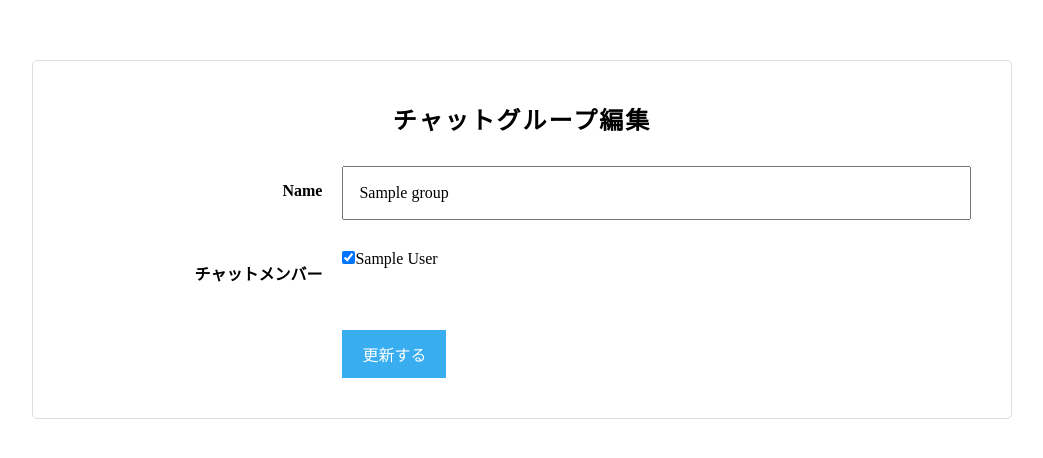
After one commit to youhey0710/chat-space, a Rails app: page /groups/1/edit in a window 1280 px wide. The commit adds this page. Shown: the top 458 px of the page, without its empty margins (118-1161 px from the left). Run offline with Rails 7, Linux system fonts and the light colour scheme; a user stored in the database is signed in; tables that the repository leaves empty hold one stand-in row (values such as "Sample post"); style sheets or scripts are compiled from the project's sources; some libraries are stand-ins or nearby versions.

Commit message:
グループ機能の作成

```diff
--- /dev/null
+++ b/app/assets/stylesheets/_group.scss
@@ -0,0 +1,107 @@
+h1 {
+  letter-spacing: 2px;
+  font-size: 24px;
+  font-weight: bold;
+  text-align: center;
+}
+h2 {
+  margin-bottom: 10px;
+  color: #f05050;
+  font-size: 14px;
+}
+
+ul {
+  margin: 0;
+  padding: 0;
+  list-style: none;
+}
+
+li {
+  margin: 0;
+  padding: 0;
+  font-size: 13px;
+}
+
+
+
+.chat-group-form {
+  width: 980px;
+  margin: 60px auto;
+  padding: 40px;
+  background-color: #fff;
+  border: 1px solid #ddd;
+  border-radius: 5px;
+  box-sizing: border-box;
+  &__errors {
+    margin: 30px 0;
+    padding: 20px 40px;
+    border: 1px solid #ddd;
+    border-radius: 2px;
+    text-align: center;
+  }
+  &__label {
+    display: block;
+    line-height: 50px;
+    font-weight: bold;
+    text-align: right;
+  }
+  &__input {
+    float: left;
+    width: 100%;
+    line-height: 30px;
+    padding: 10px 15px;
+    box-sizing: border-box;
+  }
+  &__action-btn {
+    display: inline-block;
+    padding: 12px 20px;
+    color: #fff;
+    background-color: #38aef0;
+    border: 0;
+  }
+  &__field {
+    margin-top: 30px;
+    &:after {
+      content: "";
+      clear: both;
+      display: block;
+    }
+    &--left {
+      float: left;
+      width: 30%;
+      padding-right: 20px;
+      padding-left: 20px;
+      box-sizing: border-box;
+    }
+    &--right {
+      float: right;
+      width: 70%;
+    }
+  }
+}
+
+.chat-group-user {
+  padding: 0 15px;
+  line-height: 50px;
+  font-size: 14px;
+  border-bottom: 1px solid #ddd;
+  &:after {
+    content: "";
+    clear: both;
+    display: block;
+  }
+  &__name {
+    float: left;
+  }
+  &__btn {
+    float: right;
+    display: inline-block;
+    cursor: pointer;
+    &--add {
+      color: #38aef0;
+    }
+    &--remove {
+      color: #f05050;
+    }
+  }
+}
--- a/app/assets/stylesheets/application.scss
+++ b/app/assets/stylesheets/application.scss
@@ -5,6 +5,7 @@
 @import "./font-awesome";
 @import "modules/user";
 @import "modules/flash";
+@import "./group";
 
 .side-bar_user-name{
   width:300px;
--- /dev/null
+++ b/app/controllers/groups_controller.rb
@@ -0,0 +1,37 @@
+class GroupsController < ApplicationController
+  def index
+  end
+
+  def new
+    @group = Group.new
+    @group.users << current_user
+  end
+
+  def create
+    @group = Group.new(group_params)
+    if @group.save
+      redirect_to root_path, notice: 'グループを作成しました'
+    else
+      render :new
+    end
+  end
+
+  def edit
+    @group = Group.find(params[:id])
+  end
+
+  def update
+    @group = Group.find(params[:id])
+    if @group.update(group_params)
+      redirect_to root_path, notice: 'グループを更新しました'
+    else
+      render :edit
+    end
+  end
+
+  private
+  def group_params
+    params.require(:group).permit(:name, user_ids: [])
+  end
+
+end
--- /dev/null
+++ b/app/models/group.rb
@@ -0,0 +1,5 @@
+class Group < ApplicationRecord
+  has_many :group_users
+  has_many :users, through: :group_users
+  validates :name, presence: true, uniqueness: true
+end
--- /dev/null
+++ b/app/models/group_user.rb
@@ -0,0 +1,4 @@
+class GroupUser < ApplicationRecord
+  belongs_to :group
+  belongs_to :user
+end
--- a/app/models/user.rb
+++ b/app/models/user.rb
@@ -3,4 +3,7 @@ class User < ApplicationRecord
   # :confirmable, :lockable, :timeoutable, :trackable and :omniauthable
   devise :database_authenticatable, :registerable,
          :recoverable, :rememberable, :validatable
+
+  has_many :group_users
+  has_many :groups, through: :group_users
 end
--- /dev/null
+++ b/app/views/groups/_form.html.haml
@@ -0,0 +1,25 @@
+= form_for group do |f|
+  - if group.errors.any?
+    .chat-group-form__errors
+      %h2= "#{group.errors.full_messages.count}件のエラーが発生しました。"
+      %ul
+        - group.errors.full_messages.each do |message|
+          %li= message
+  .chat-group-form__field
+    .chat-group-form__field--left
+      = f.label :name, class: 'chat-group-form__label'
+    .chat-group-form__field--right
+      = f.text_field :name, class: 'chat__group_name chat-group-form__input', placeholder: 'グループ名を入力してください'
+  .chat-group-form__field.clearfix
+    / この部分はインクリメンタルサーチ（ユーザー追加の非同期化のときに使用します
+  .chat-group-form__field.clearfix
+    .chat-group-form__field--left
+      %label.chat-group-form__label{:for => "chat_group_チャットメンバー"} チャットメンバー
+    .chat-group-form__field--right
+      / グループ作成機能の追加時はここにcollection_check_boxesの記述を入れてください
+      = f.collection_check_boxes :user_ids, User.all, :id, :name
+      / この部分はインクリメンタルサーチ（ユーザー追加の非同期化のときに使用します
+  .chat-group-form__field.clearfix
+    .chat-group-form__field--left
+    .chat-group-form__field--right
+      = f.submit class: 'chat-group-form__action-btn'
--- /dev/null
+++ b/app/views/groups/edit.html.haml
@@ -0,0 +1,3 @@
+.chat-group-form
+  %h1 チャットグループ編集
+  = render partial: 'form', locals: { group: @group }
--- /dev/null
+++ b/app/views/groups/index.html.haml
@@ -0,0 +1,2 @@
+.wrapper
+  = render 'messages/side_bar'
--- /dev/null
+++ b/app/views/groups/new.html.haml
@@ -0,0 +1,3 @@
+.chat-group-form
+  %h1 新規チャットグループ
+  = render partial: 'form', locals: { group: @group }
--- a/config/routes.rb
+++ b/config/routes.rb
@@ -1,9 +1,6 @@
 Rails.application.routes.draw do
   devise_for :users
-
-
-
-
-  root "messages#index"
+  root "groups#index"
   resources :users, only: [:edit, :update]
+  resources :groups, only: [:index,:new, :create, :edit, :update]
 end
```
Also changed, not shown: app/views/messages/_side_bar.html.haml (+56 -0 lines), app/views/messages/index.html.haml (+8 -5 lines), db/migrate/20200126054336_create_groups.rb (added, +9 -0 lines), db/migrate/20200126054407_create_group_users.rb (added, +9 -0 lines), db/schema.rb.
